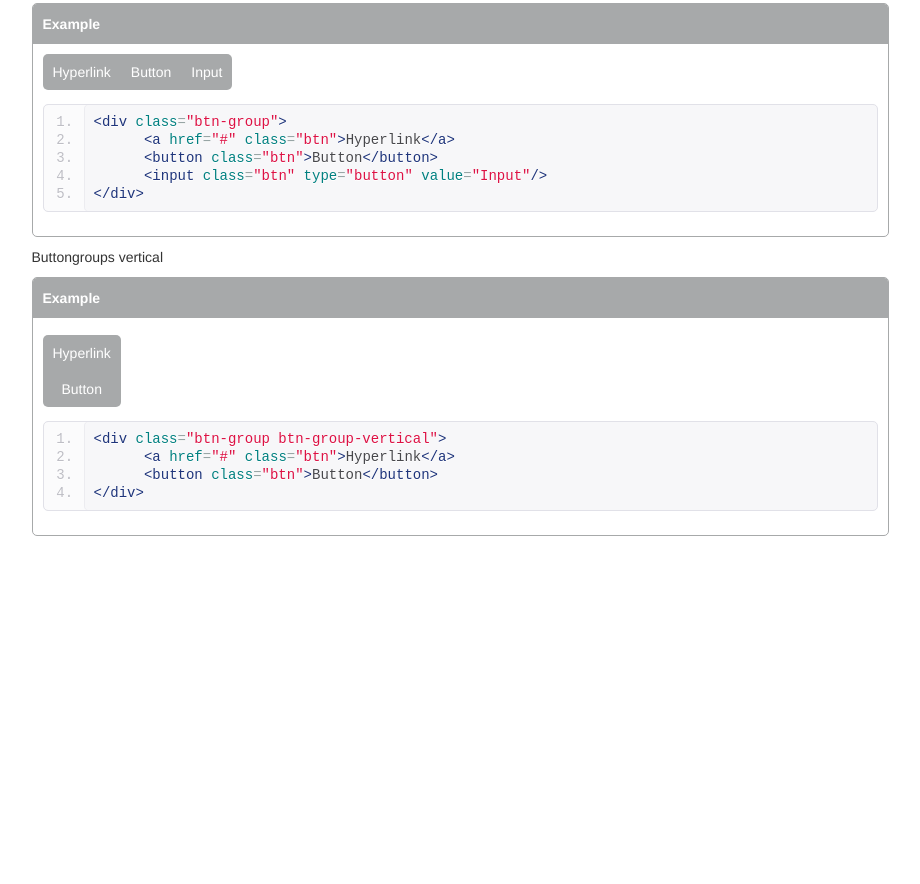
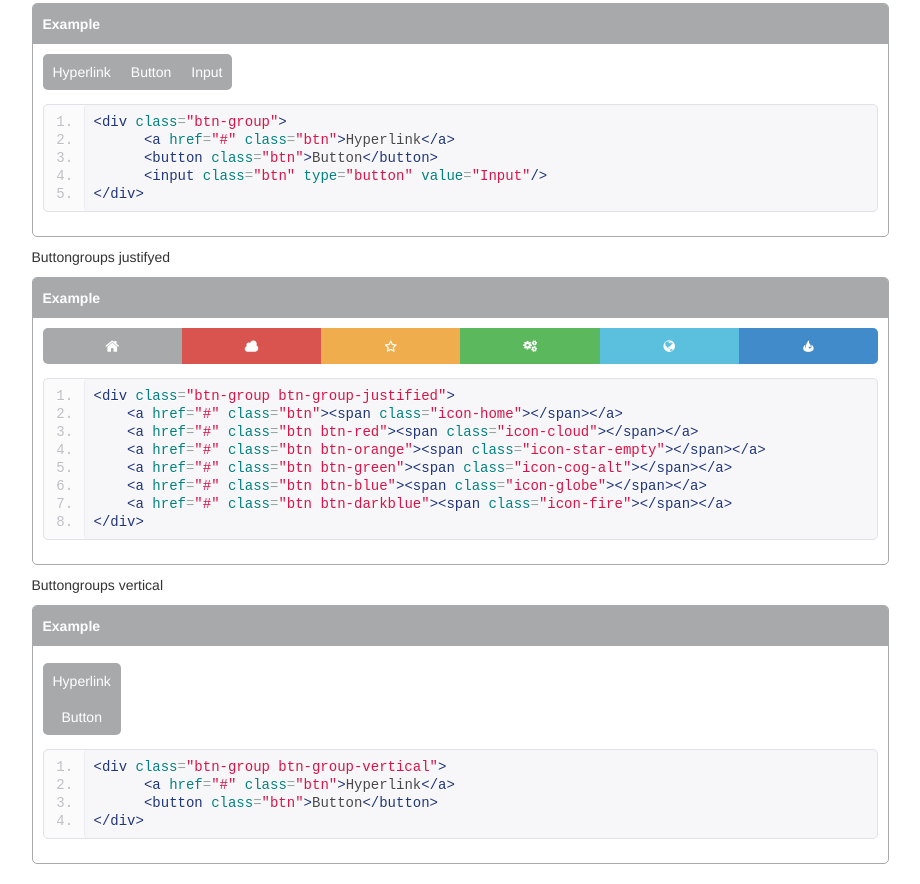
Before and after one commit to jonnysp/bluegrid, a plain HTML site: page components.html in a window 1280 px wide. Shown: the part 716-1600 px from the top of the page, without its empty margins (326-1246 px from the left). Before the commit the page ends 1272 px from the top, so only its background shows below. Drawn offline with Linux system fonts and the light colour scheme.

Commit message:
docs btn-group

```diff
--- a/components.html
+++ b/components.html
@@ -112,6 +112,32 @@
 
 
 
+<p>Buttongroups justifyed</p>
+<div class="panel">
+	<div class="panel-header">Example</div>
+
+<div class="btn-group btn-group-justified">
+    <a href="#" class="btn"><span class="icon-home"></span></a>
+    <a href="#" class="btn btn-red"><span class="icon-cloud"></span></a>
+    <a href="#" class="btn btn-orange"><span class="icon-star-empty"></span></a>
+    <a href="#" class="btn btn-green"><span class="icon-cog-alt"></span></a>
+    <a href="#" class="btn btn-blue"><span class="icon-globe"></span></a>
+    <a href="#" class="btn btn-darkblue"><span class="icon-fire"></span></a>
+</div>
+
+<pre class="prettyprint linenums">
+&lt;div class="btn-group btn-group-justified"&gt;
+    &lt;a href="#" class="btn"&gt;&lt;span class="icon-home"&gt;&lt;/span&gt;&lt;/a&gt;
+    &lt;a href="#" class="btn btn-red"&gt;&lt;span class="icon-cloud"&gt;&lt;/span&gt;&lt;/a&gt;
+    &lt;a href="#" class="btn btn-orange"&gt;&lt;span class="icon-star-empty"&gt;&lt;/span&gt;&lt;/a&gt;
+    &lt;a href="#" class="btn btn-green"&gt;&lt;span class="icon-cog-alt"&gt;&lt;/span&gt;&lt;/a&gt;
+    &lt;a href="#" class="btn btn-blue"&gt;&lt;span class="icon-globe"&gt;&lt;/span&gt;&lt;/a&gt;
+    &lt;a href="#" class="btn btn-darkblue"&gt;&lt;span class="icon-fire"&gt;&lt;/span&gt;&lt;/a&gt;
+&lt;/div&gt;
+</pre>
+</div>
+
+
 
 
 <p>Buttongroups vertical</p>
--- a/css/bluegrid.css
+++ b/css/bluegrid.css
@@ -2312,14 +2312,14 @@ input.btn {
   font-size: 0;
   margin: 10px 0 0 0;
 }
-.btn-group.justified {
+.btn-group.btn-group-justified {
   display: block;
   table-layout: fixed;
   text-align: center;
   vertical-align: middle;
   overflow-x: auto;
 }
-.btn-group.justified > .btn {
+.btn-group.btn-group-justified > .btn {
   display: table-cell;
   float: none;
   width: 1%;
```
Also changed, not shown: css/bluegrid.min.css.
